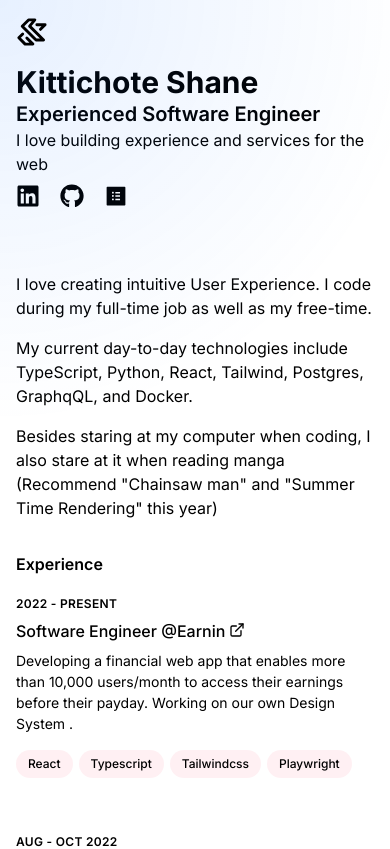
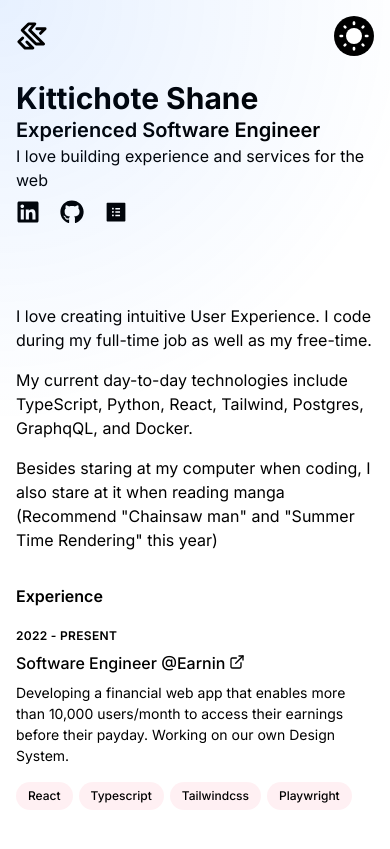
Before and after one commit to KittichoteKamalapirat/dev-port-v3, a Next.js app: page / in a window 390 px wide. Shown: the top 849 px of the page. Built offline with nearby package versions, Linux system fonts and the light colour scheme.

Commit message:
feat: hide mobile nav when scroll down

```diff
--- a/src/app/components/Navbar/index.tsx
+++ b/src/app/components/Navbar/index.tsx
@@ -1,22 +1,46 @@
 "use client";
 
-import clsx from "clsx";
 import Logo from "../../../assets/logo.svg";
 
+import { useEffect, useState } from "react";
+import { cn } from "../../../lib/cn";
 import ColorThemeToggler from "../ColorThemeToggler";
 
 const Navbar = () => {
+  const [isScrolled, setIsScrolled] = useState(false);
+
+  useEffect(() => {
+    const handleScroll = () => {
+      if (window.scrollY > 0) {
+        setIsScrolled(true);
+      } else {
+        setIsScrolled(false);
+      }
+    };
+
+    window.addEventListener("scroll", handleScroll);
+
+    return () => {
+      window.removeEventListener("scroll", handleScroll);
+    };
+  }, []);
+
   return (
     <nav
-      className={clsx(
+      className={cn(
         "fixed left-0 right-0 top-0 z-[100]", // make fixed so can set content 100% with top padding
-        " border-gray-200"
+        "border-gray-200",
+        "lg:transition-none lg:translate-x-0 lg:translate-y-0", // hide in mobile, not in desktop
+        "transition-transform duration-500 ease-in-out",
+        isScrolled // hide in mobile
+          ? "translate-y-[-80px]"
+          : " translate-y-0"
       )}
     >
       <div className="mx-auto flex flex-wrap items-center justify-between p-4">
-        <Logo class="w-8 h-8 text-foreground-primary" />
+        <Logo class={cn("w-8 h-8 text-foreground-primary")} />
 
-        <ColorThemeToggler className="hidden lg:block" />
+        <ColorThemeToggler />
       </div>
     </nav>
   );
--- a/src/app/components/sections/Experience.section.tsx
+++ b/src/app/components/sections/Experience.section.tsx
@@ -19,7 +19,7 @@ const experiences: Experience[] = [
     title: "Software Engineer",
     commpany: "Earnin",
     description:
-      "Developing a financial web app that enables more than 10,000 users/month to access their earnings before their payday. Working on our own  Design System .",
+      "Developing a financial web app that enables more than 10,000 users/month to access their earnings before their payday. Working on our own  Design System.",
     technologies: ["React", "Typescript", "Tailwindcss", "Playwright"],
     startDate: "2022",
     endDate: "Present",
--- a/src/app/page.tsx
+++ b/src/app/page.tsx
@@ -66,8 +66,8 @@ export default function Home() {
           {/* left */}
           <header
             className={cn(
-              "py-16",
-              "lg:sticky lg:top-0 lg:flex lg:h-screen lg:w-1/2 lg:flex-col lg:justify-between  lg:py-24"
+              "py-20", //mobile
+              "lg:sticky lg:top-0 lg:flex lg:h-screen lg:w-1/2 lg:flex-col lg:justify-between lg:py-24"
             )}
           >
             <div>
```
